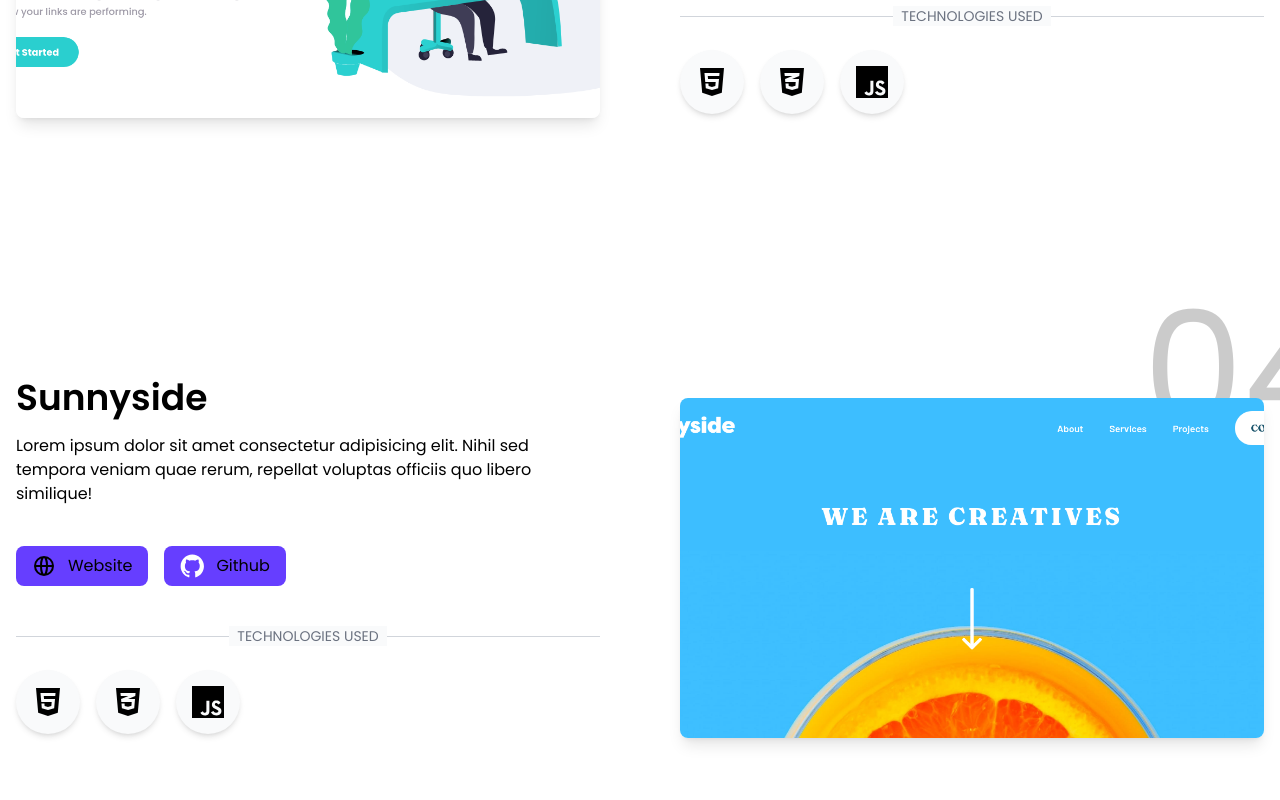
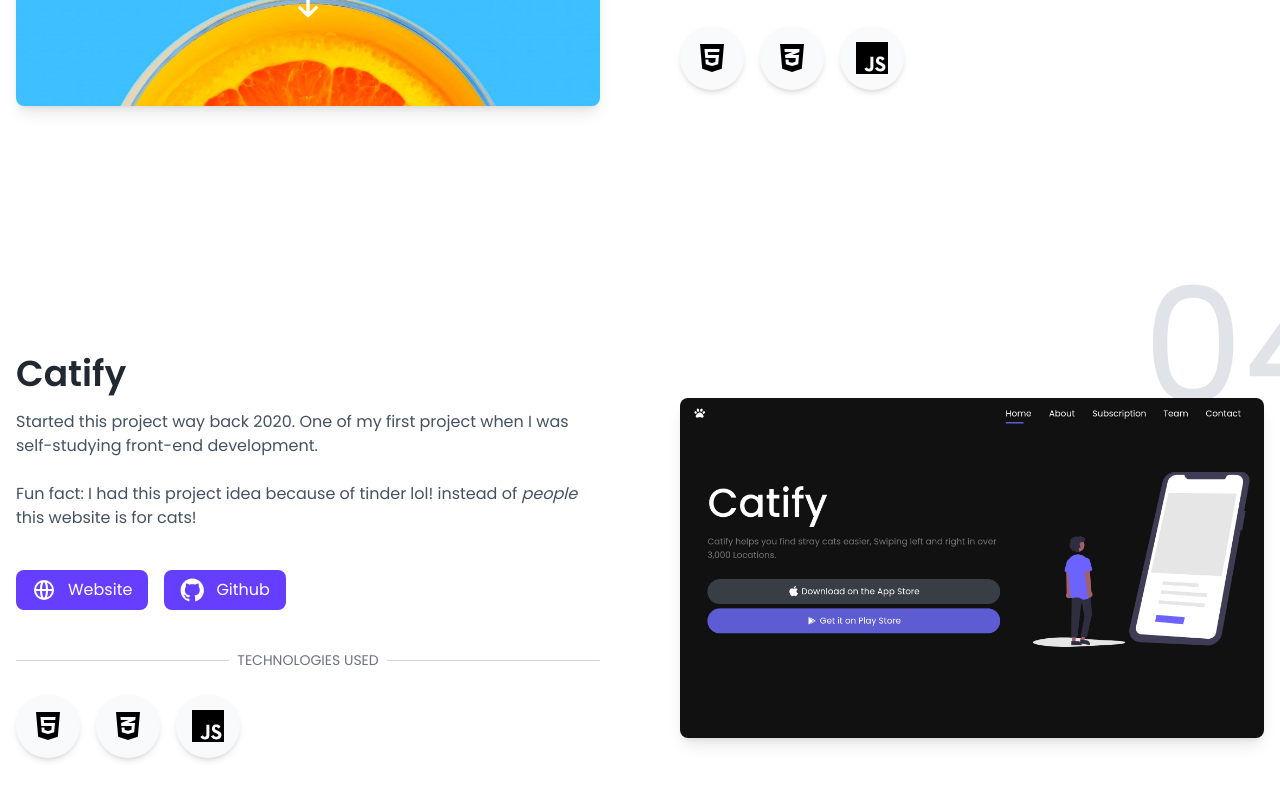
Before and after one commit to felixmacaspac/felixmacaspac.dev, a React (Vite) app: page / in a window 1280 px wide. Shown: the part 4304-5104 px from the top of the page. Built offline with nearby package versions, Linux system fonts and the light colour scheme.

Commit message:
♻️  refactor featured component and created richtext component

```diff
--- a/src/components/FeaturedAlternate/index.jsx
+++ b/src/components/FeaturedAlternate/index.jsx
@@ -1,6 +1,7 @@
 import React from "react";
 import images from "../../constants/image";
 import { GlobeAltIcon } from "@heroicons/react/outline";
+import RichText from "../RichText";
 
 const projects = [
   {
@@ -8,7 +9,7 @@ const projects = [
     image: images.bluecheckImage,
     heading: "Bluecheck",
     description:
-      "Lorem ipsum dolor sit amet consectetur adipisicing elit. Nihil sed tempora veniam quae rerum, repellat voluptas officiis quo libero similique!",
+      "<Also>One of my first freelance project.<p/> <br/> <p>I had some fun working with this project <i>independently.</i> Also improved a lot with the HubSpot CMS and tailwind CSS</p>",
     websiteLink: "https://www.bluecheck.me/",
     html: true,
     css: true,
@@ -16,26 +17,12 @@ const projects = [
     hubspot: true,
     tailwind: true,
   },
-
   {
     id: 2,
-    image: images.catifyImage,
-    heading: "Catify",
-    description:
-      "Lorem ipsum dolor sit amet consectetur adipisicing elit. Nihil sed tempora veniam quae rerum, repellat voluptas officiis quo libero similique!",
-    websiteLink: "https://catify-app.netlify.app/",
-    githubLink: "https://github.com/felixmacaspac/catify-landing-page",
-    // techno
-    html: true,
-    css: true,
-    javascript: true,
-  },
-  {
-    id: 3,
     image: images.shortlyImage,
     heading: "Shortly",
     description:
-      "Lorem ipsum dolor sit amet consectetur adipisicing elit. Nihil sed tempora veniam quae rerum, repellat voluptas officiis quo libero similique!",
+      "One of my frontendmentor.io challenge projects! Had a good one working with this one and enhance my JavaScript and CSS skills.",
     websiteLink: "https://shorten-app.netlify.app/",
     githubLink: "https://github.com/felixmacaspac/fem-url-shortener-website",
     // techno
@@ -44,13 +31,26 @@ const projects = [
     javascript: true,
   },
   {
-    id: 4,
+    id: 3,
     image: images.sunnysideImage,
     heading: "Sunnyside",
     description:
-      "Lorem ipsum dolor sit amet consectetur adipisicing elit. Nihil sed tempora veniam quae rerum, repellat voluptas officiis quo libero similique!",
+      "<p>Simple frontendmentor.io challenge project! Also had a lot of fun working with the UI of this project.</p>",
     websiteLink: "https://sunny-page.netlify.app/",
     githubLink: "https://github.com/felixmacaspac/fem-sunnyside-landing-page",
+    // techno
+    html: true,
+    css: true,
+    javascript: true,
+  },
+  {
+    id: 4,
+    image: images.catifyImage,
+    heading: "Catify",
+    description:
+      "<p>Started this project way back 2020. One of my first project when I was self-studying front-end development.</p> <br/> <p>Fun fact: I had this project idea because of tinder lol! instead of <i>people</i> this website is for cats! </p>",
+    websiteLink: "https://catify-app.netlify.app/",
+    githubLink: "https://github.com/felixmacaspac/catify-landing-page",
     // techno
     html: true,
     css: true,
@@ -67,23 +67,24 @@ const CardGrid = () => {
             key={proj.id}
             className="featured-alt flex even:flex-col-reverse odd:flex-col-reverse gap-10 items-center relative md:gap-20 md:even:flex-row md:odd:flex-row-reverse"
           >
-            <span className="featured-no absolute text-[10rem] dark:text-primary-300 -top-32 opacity-20 hidden xl:block">
+            <span className="featured-no absolute text-[10rem] text-primary-300 -top-32 opacity-20 hidden xl:block">
               0{proj.id}
             </span>
             <div className="w-full z-10 md:w-1/2">
-              <h3 className="text-4xl font-semibold mb-4 dark:text-white">
+              <h3 className="text-primary text-4xl font-semibold mb-4 dark:text-white">
                 {proj.heading}
               </h3>
-              <p className="text-base dark:text-neutral-300">
-                {proj.description}
-              </p>
+              <RichText
+                className="text-primary-400 text-base dark:text-neutral-300"
+                content={proj.description}
+              />
               <div className="flex flex-row relative">
                 <div className="flex flex-row justify-center gap-4 py-10">
                   {proj.websiteLink && (
                     <a
                       href={proj.websiteLink}
                       target="_blank"
-                      className="flex gap-3 items-center w-fit bg-secondary py-2 px-4 rounded-lg dark:text-white dark:hover:bg-secondary-400 dark:active:scale-105 transition-all duration-300"
+                      className="flex gap-3 items-center w-fit bg-secondary py-2 px-4 rounded-lg text-white dark:hover:bg-secondary-400 dark:active:scale-105 transition-all duration-300"
                     >
                       <GlobeAltIcon className="w-6 h-6" />
                       Website
@@ -93,7 +94,7 @@ const CardGrid = () => {
                     <a
                       href={proj.githubLink}
                       target="_blank"
-                      className="flex gap-3 items-center w-auto bg-secondary py-2 px-4 rounded-lg dark:text-white dark:hover:bg-secondary-400 dark:active:scale-105 transition-all duration-300"
+                      className="flex gap-3 items-center w-auto bg-secondary py-2 px-4 rounded-lg text-white dark:hover:bg-secondary-400 dark:active:scale-105 transition-all duration-300"
                     >
                       <svg
                         viewBox="0 0 20 20"
@@ -118,7 +119,7 @@ const CardGrid = () => {
                   <div className="w-full border-t border-gray-300" />
                 </div>
                 <div className="relative flex justify-center">
-                  <span className="uppercase px-2 bg-gray-50 text-sm text-gray-500 dark:bg-primary">
+                  <span className="uppercase px-2 bg-white text-sm text-gray-500 dark:bg-primary">
                     TECHNOLOGIES USED
                   </span>
                 </div>
--- /dev/null
+++ b/src/components/RichText/index.jsx
@@ -0,0 +1,10 @@
+const RichText = ({ className, content }) => {
+  const richTextContent = { __html: content };
+  return (
+    <>
+      <div className={className} dangerouslySetInnerHTML={richTextContent} />
+    </>
+  );
+};
+
+export default RichText;
```
